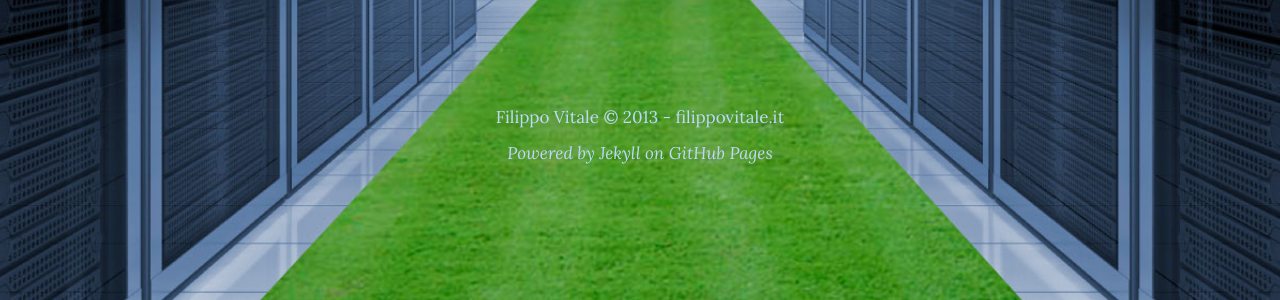
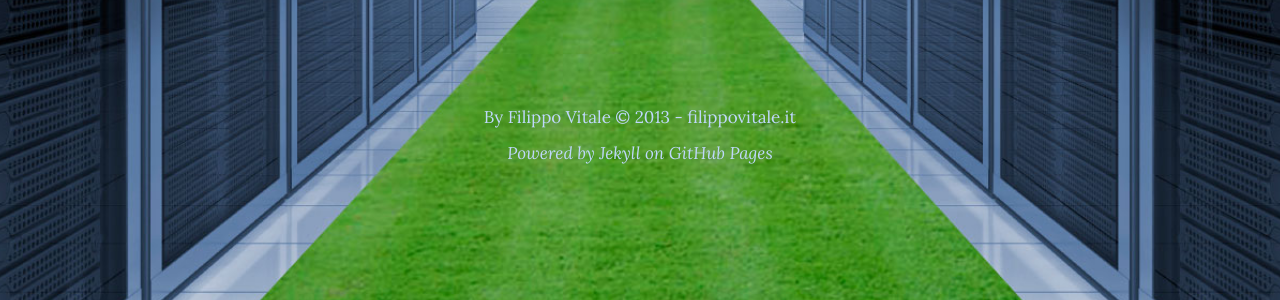
Before and after one commit to filippovitale/filippovitale.github.io, a Jekyll site: the page built from index.html, in a window 1280 px wide. Shown: the part 546-846 px from the top of the page. Built offline with Jekyll 4.4.1, drawn with Linux system fonts in a browser that asks for light colours; comment, search, counter and statistics services are not loaded.

```diff
--- a/_includes/footer.html
+++ b/_includes/footer.html
@@ -1,6 +1,7 @@
 <footer class="text-center">
   <p>
-    <a href="/LICENSE.md">Filippo Vitale © 2013</a> - <a href="http://filippovitale.it/">filippovitale.it</a>
+    <a href="https://plus.google.com/113126618814932185508?rel=author" rel="author">By Filippo Vitale</a>
+    <a href="/LICENSE.md">© 2013</a> - <a href="http://filippovitale.it/">filippovitale.it</a>
   </p>
   <em>
     Powered by <a href="http://jekyllrb.com/">Jekyll</a>
```
